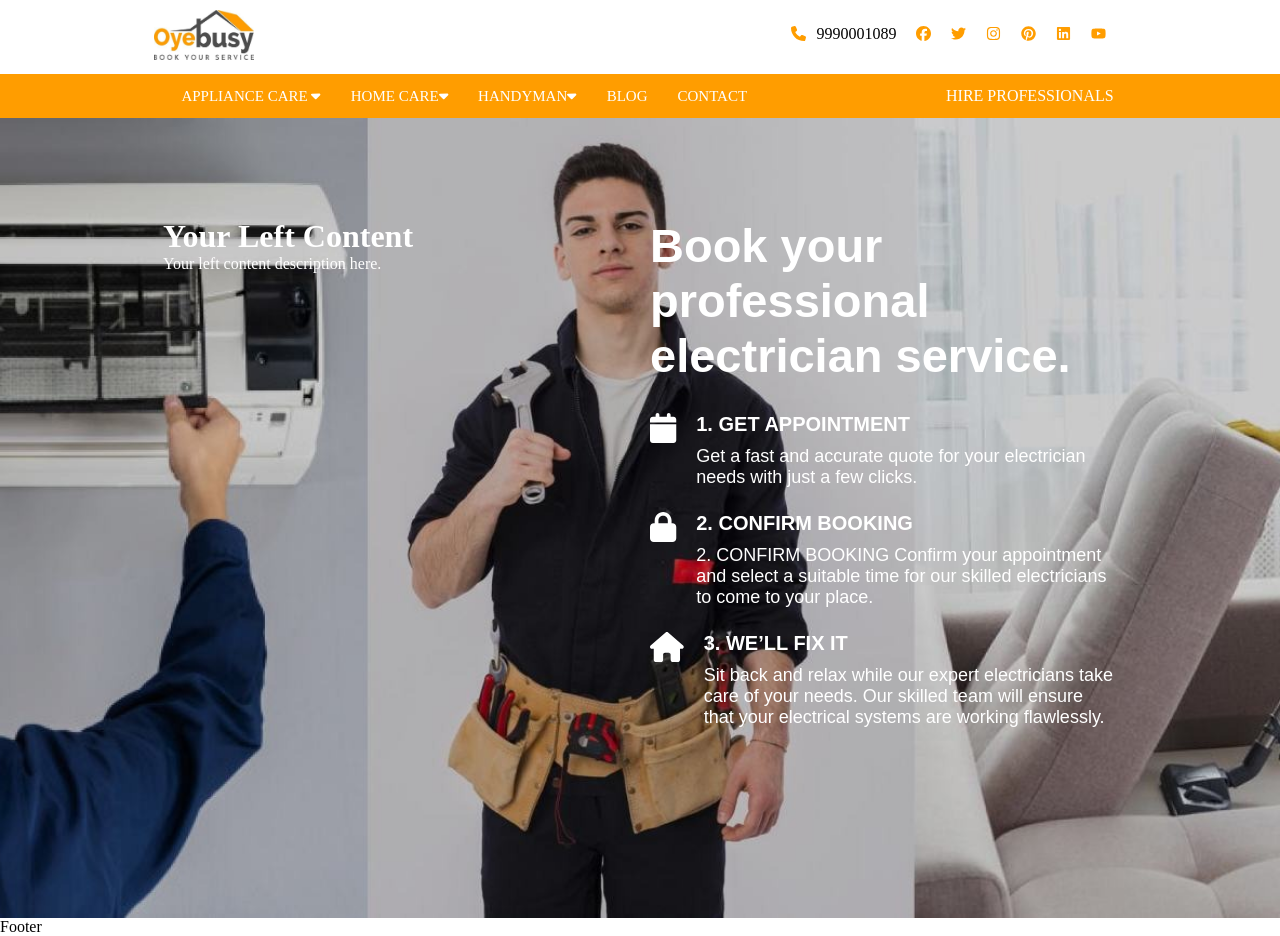
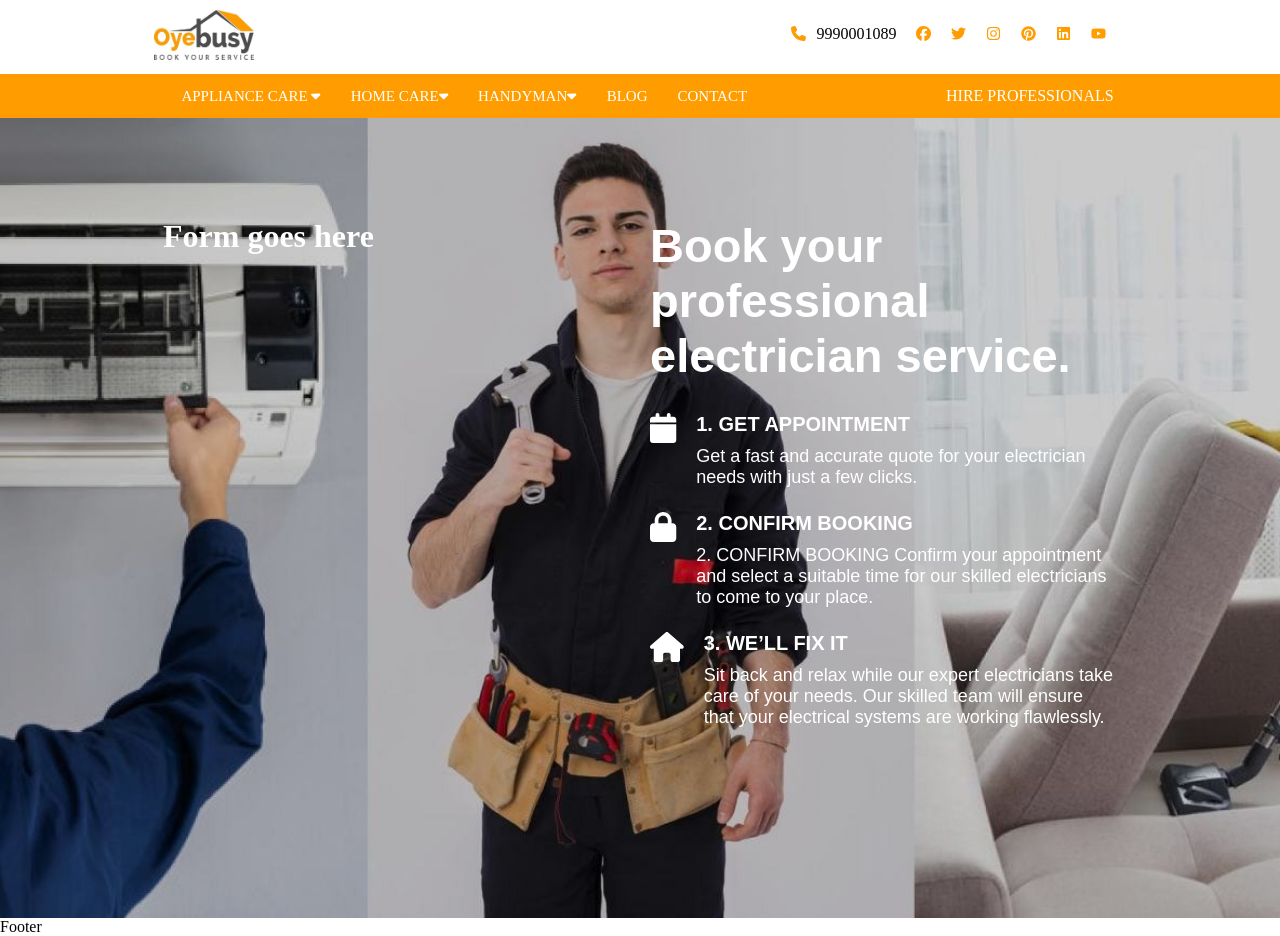
Before and after one commit to sagargupta13/oyebusy_services_lp, a Next.js app: page / in a window 1280 px wide. Built offline with nearby package versions, Linux system fonts and the light colour scheme.

Commit message:
left-content hero section

```diff
--- a/Components/Hero.tsx
+++ b/Components/Hero.tsx
@@ -12,8 +12,8 @@ const Hero = () => {
       >
         <div className="innerContainer">
           <div className="leftContent">
-            <h1>Your Left Content</h1>
-            <p>Your left content description here.</p>
+            <h1>Form goes here</h1>
+
           </div>
           <div className="rightContent">
             <h1>Book your professional electrician service.</h1>
```
